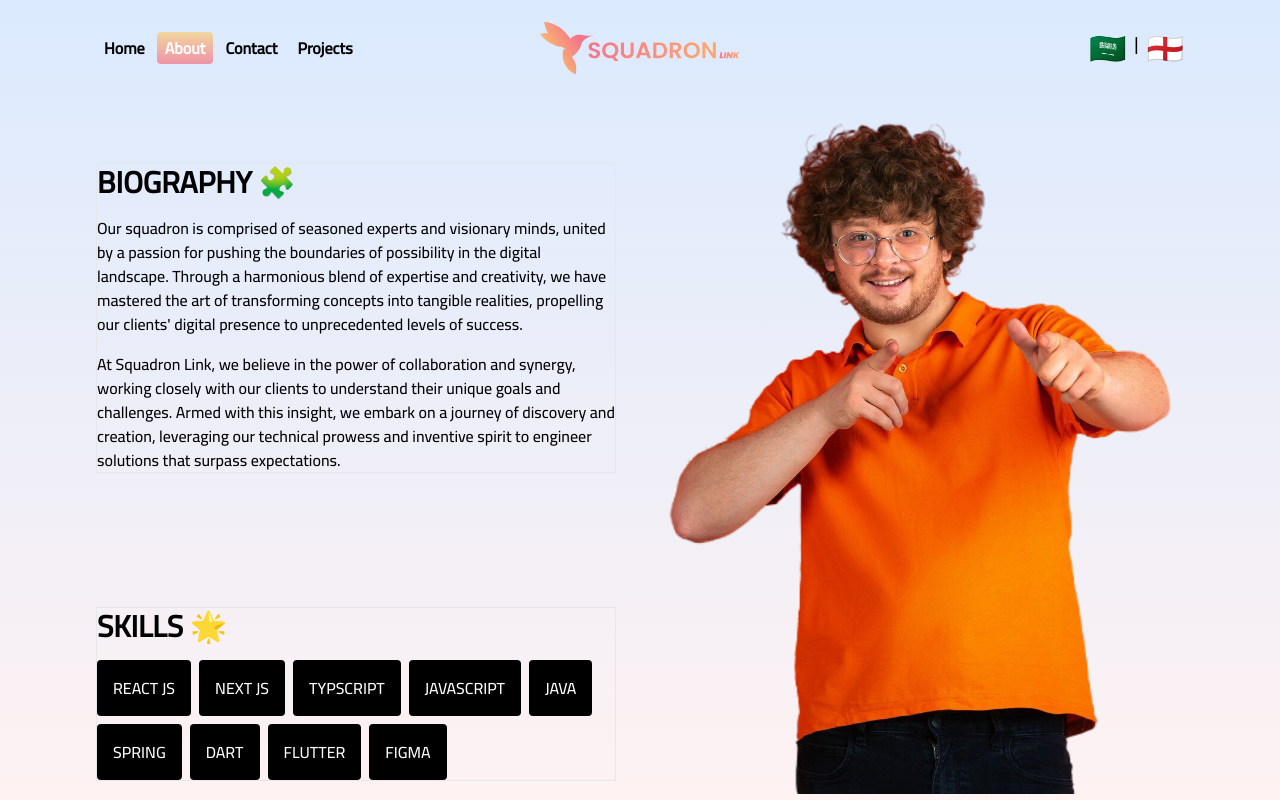
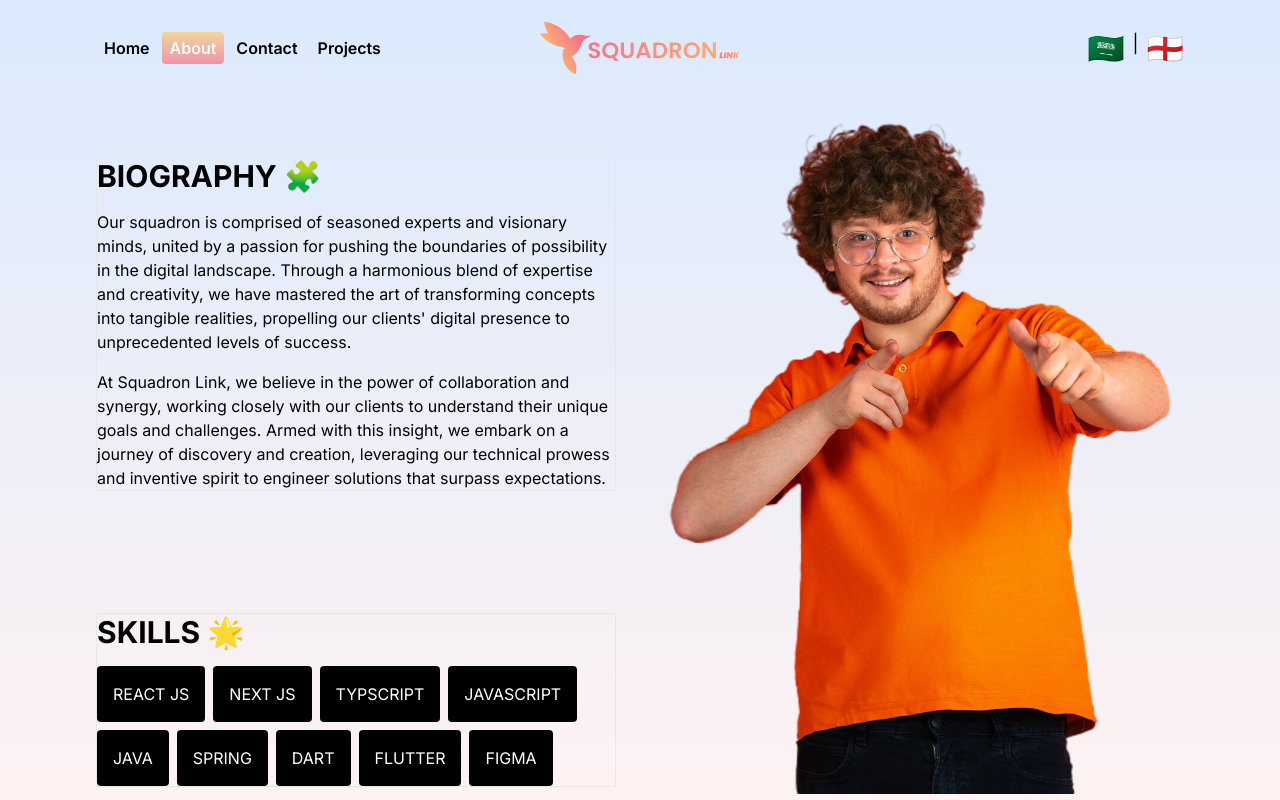
Before and after one commit to mohamed-abdullah1/squadron-link-portfolio, a Next.js app: page /en/about in a window 1280 px wide. Built offline with nearby package versions, Linux system fonts and the light colour scheme.

Commit message:
edit localization

```diff
--- a/app/[locale]/layout.js
+++ b/app/[locale]/layout.js
@@ -22,7 +22,7 @@ async function RootLayout({ children }) {
       </Head>
       <body
         className={`${
-          locale === "en" ? cairo.className : cairo.className
+          locale === "ar" ? cairo.className : inter.className
         } bg-gradient-to-b to-red-50  from-blue-100  `}
       >
         <NextIntlClientProvider messages={messages}>
--- a/messages/en.json
+++ b/messages/en.json
@@ -10,7 +10,7 @@
   },
   "Home": {
     "title": "Squadron Link, Crafting Digital Solutions with Precision 🚀.",
-    "desc": "test At Squadron Link, we're masters of the digital domain, specializing in the art of building robust IT products and software. From sleek web applications to intuitive mobile apps, our squadron combines expertise and innovation to deliver solutions that elevate your digital presence to new heights 💡.",
+    "desc": "At Squadron Link, we're masters of the digital domain, specializing in the art of building robust IT products and software. From sleek web applications to intuitive mobile apps, our squadron combines expertise and innovation to deliver solutions that elevate your digital presence to new heights 💡.",
     "viewProfile": "View Profile",
     "contactUs": "Contact Us"
   },
--- a/middleware.js
+++ b/middleware.js
@@ -4,7 +4,7 @@ export default createMiddleware({
   // A list of all locales that are supported
 
   // Used when no locale matches
-  defaultLocale: "en",
+  defaultLocale: "ar",
   localePrefix,
   locales,
 });
```
